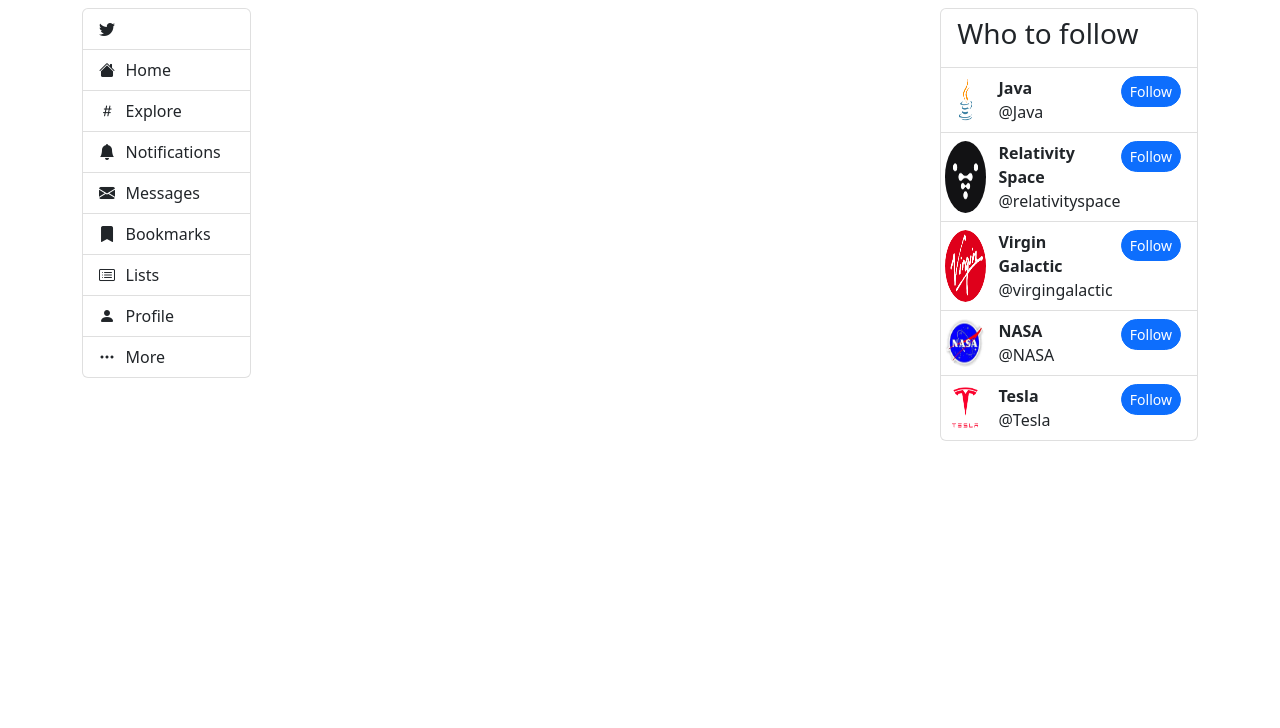
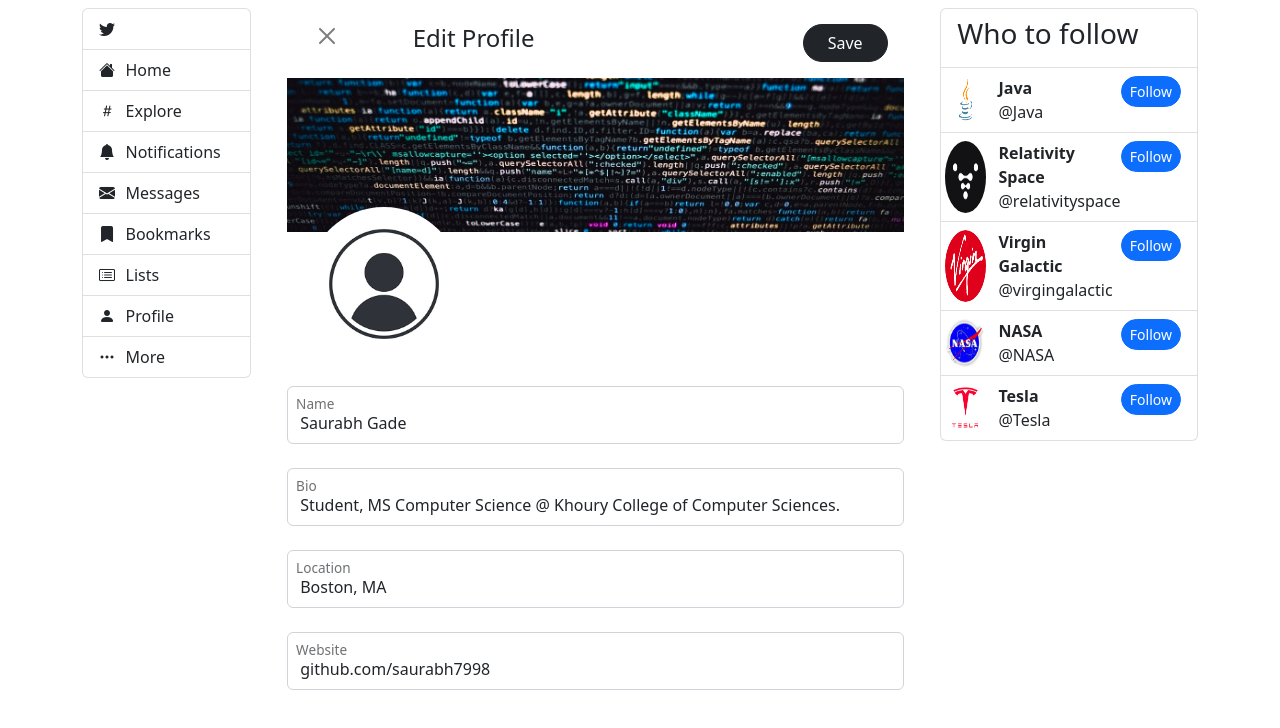
Before and after one commit to saurabh7998/twitter-clone-react-web-app, a React (Create React App) app: page /tuiter/edit-profile in a window 1280 px wide. Shown: the top 728 px of the page. Built offline with nearby package versions, Linux system fonts and the light colour scheme; the HTML template or start-up script is replaced by a standard one.

Commit message:
edit-profile page completed

```diff
--- a/src/tuiter/home/whats-happening.js
+++ b/src/tuiter/home/whats-happening.js
@@ -1,12 +1,18 @@
 import React, {useState} from "react";
-import {useDispatch} from "react-redux";
+import {useDispatch, useSelector} from "react-redux";
 import {createTuit} from "../tuits/home-tuits-reducer";
 
 const WhatsHappening = () => {
-    let [whatsHappening, setWhatsHappening] = useState('');
+    const [whatsHappening, setWhatsHappening] = useState('');
+
     const dispatch = useDispatch()
+
+    const userInfo = useSelector((state) => state.profile)[0]
     const tuitClickHandler = () => {
         const newTuit = {
+            "userName": userInfo.name,
+            "handleName": userInfo.handle,
+            "avatarImage": userInfo.profilePicture,
             "content": whatsHappening,
         }
         dispatch(createTuit(newTuit))
@@ -14,7 +20,7 @@
     return (
         <div className="row">
             <div className="col-auto">
-                <img src="/images/avatar.png" width={60}/>
+                <img src={userInfo.profilePicture} width={60}/>
             </div>
             <div className="col-10">
                 <textarea value={whatsHappening} placeholder="What's happening?"
--- a/src/tuiter/index.js
+++ b/src/tuiter/index.js
@@ -10,12 +10,15 @@
 import homeTuitsReducer from "./tuits/home-tuits-reducer";
 import {configureStore} from "@reduxjs/toolkit";
 import Profile from "./profile";
+import profileReducer from "./profile/profile-reducer";
+import EditProfile from "./profile/EditProfile";
 
 const store = configureStore({
                                  reducer: {
                                      who: whoReducer,
                                      tuits: tuitsReducer,
-                                     homeTuits: homeTuitsReducer
+                                     homeTuits: homeTuitsReducer,
+                                     profile: profileReducer,
                                  }
                              })
 
@@ -32,6 +35,7 @@
                         <Route path="home" element={<HomeComponent/>}/>
                         <Route path="explore" element={<ExploreComponent/>}/>
                         <Route path="profile" element={<Profile/>}/>
+                        <Route path="edit-profile" element={<EditProfile/>}/>
                     </Routes>
                 </div>
                 <div className="col  d-none d-lg-block">
--- /dev/null
+++ b/src/tuiter/profile/EditProfile.js
@@ -0,0 +1,95 @@
+import React, {useState} from "react";
+import {useDispatch, useSelector} from "react-redux";
+import {saveNewProfile} from "./profile-reducer";
+import {useNavigate} from "react-router";
+
+const EditProfile = () => {
+    const userInfo = useSelector((state) => state.profile)[0]
+
+    const [name, setName] = useState(userInfo.name)
+    const [bio, setBio] = useState(userInfo.bio)
+    const [location, setLocation] = useState(userInfo.location)
+    const [website, setWebsite] = useState(userInfo.website)
+
+    const dispatch = useDispatch()
+    const navigate = useNavigate()
+
+    const saveEdits = () => {
+        dispatch(saveNewProfile({
+                                    name: name,
+                                    bio: bio,
+                                    website: website,
+                                    location: location,
+                                }))
+        navigate("/tuiter/profile")
+
+    }
+
+    return (
+        <div className="container">
+            <div className="row m-3">
+                <div className="col-2">
+                    <button type="button" className="btn-close"
+                            aria-label="Close"
+                            onClick={() => navigate("/tuiter/profile")}>
+                    </button>
+                </div>
+                <div className="col-8">
+                    <p className="h4">Edit Profile</p>
+                </div>
+                <div className="col-2">
+                    <button type="button"
+                            className="btn rounded-pill btn-dark ps-4 pe-4"
+                            onClick={saveEdits}
+                    >
+                        Save
+                    </button>
+                </div>
+            </div>
+            <div className="row">
+                <img src={userInfo.bannerPicture}/>
+                <div className="wd-inline-block">
+                    <img src={userInfo.profilePicture}
+                         className="img-fluid rounded-circle w-25 wd-overlap-profile-img"/>
+                </div>
+            </div>
+            <div className="row">
+                <div className="form-floating mb-4">
+                    <input type="text" className="form-control"
+                           id="floatingInputGrid" placeholder="Full Name"
+                           value={name}
+                           onChange={(e) => setName(e.target.value)}
+                    />
+                    <label htmlFor="floatingInputGrid" className="ms-2">Name</label>
+                </div>
+                <div className="form-floating mb-4">
+                    <input type="text" className="form-control"
+                           id="floatingInputGrid" placeholder=""
+                           value={bio}
+                           onChange={(e) => setBio(e.target.value)}
+                    />
+                    <label htmlFor="floatingInputGrid" className="ms-2">Bio</label>
+                </div>
+                <div className="form-floating mb-4">
+                    <input type="text" className="form-control"
+                           id="floatingInputGrid" placeholder=""
+                           value={location}
+                           onChange={(e) => setLocation(e.target.value)}
+                    />
+                    <label htmlFor="floatingInputGrid" className="ms-2">Location</label>
+                </div>
+                <div className="form-floating mb-4">
+                    <input type="text" className="form-control"
+                           id="floatingInputGrid" placeholder=""
+                           value={website}
+                           onChange={(e) => setWebsite(e.target.value)}
+                    />
+                    <label htmlFor="floatingInputGrid" className="ms-2">Website</label>
+                </div>
+            </div>
+        </div>
+    )
+
+}
+
+export default EditProfile
--- a/src/tuiter/profile/index.js
+++ b/src/tuiter/profile/index.js
@@ -1,7 +1,11 @@
 import React from "react";
 import "./index.css";
+import {useSelector} from "react-redux";
+import {useNavigate} from "react-router";
 
 const Profile = () => {
+    const userInfo = useSelector((state) => state.profile)[0]
+    const navigate = useNavigate()
     return (
         <div className="container">
             <div className="row">
@@ -9,41 +13,46 @@
                     <i className="bi bi-arrow-left"></i>
                 </div>
                 <div className="col-10">
-                    <p className="h4 m-0">Saurabh Gade</p>
+                    <p className="h4 m-0">{userInfo.name}</p>
                     <div className="text-secondary">50 Tuits</div>
                 </div>
             </div>
             <div className="row">
-                <img src="/images/cover.png"/>
+                <img src={userInfo.bannerPicture}/>
                 <div className="wd-inline-block">
-                    <img src="/images/avatar.png"
+                    <img src={userInfo.profilePicture}
                          className="img-fluid rounded-circle w-25 wd-overlap-profile-img"/>
                     <button type="button"
-                            className="btn btn-sm btn-outline-secondary mt-2 float-end rounded-pill">Edit
+                            className="btn btn-sm btn-outline-secondary mt-2 float-end rounded-pill"
+                            onClick={() => navigate('/tuiter/edit-profile')}
+                    >
+                        Edit
                         Profile
                     </button>
                 </div>
 
             </div>
             <div className="row">
-                <p className="h4 fw-bolder m-0">Saurabh Gade</p>
-                <p className="h6 text-secondary">@saurabh7998</p>
+                <p className="h4 fw-bolder m-0">{userInfo.name}</p>
+                <p className="h6 text-secondary">@{userInfo.handle}</p>
             </div>
             <div className="row mt-3">
-                <p>Student, MS Computer Science @ Khoury College of Computer Sciences.</p>
+                <p>{userInfo.bio}</p>
             </div>
             <div className="row">
                 <div className="wd-inline-block text-secondary">
-                    <span className="pe-3"><i className="bi bi-geo-alt"></i> Boston</span>
-                    <span className="pe-3"><i className="bi bi-balloon"></i> Born September 07, 1998</span>
                     <span className="pe-3"><i
-                        className="bi bi-calendar-event"></i> Joined January 2009</span>
+                        className="bi bi-geo-alt"></i> {userInfo.location}</span>
+                    <span className="pe-3"><i
+                        className="bi bi-balloon"></i> {userInfo.dateOfBirth}</span>
+                    <span className="pe-3"><i
+                        className="bi bi-calendar-event"></i> {userInfo.dateJoined}</span>
                 </div>
             </div>
             <div className="row mt-3">
                 <div className="wd-inline-block">
-                    <span className="pe-3"><b>731</b> Following</span>
-                    <span className="pe-3"><b>509</b> Followers</span>
+                    <span className="pe-3"><b>{userInfo.followingCount}</b> Following</span>
+                    <span className="pe-3"><b>{userInfo.followersCount}</b> Followers</span>
                 </div>
             </div>
 
--- /dev/null
+++ b/src/tuiter/profile/profile-reducer.js
@@ -0,0 +1,42 @@
+import {createSlice} from "@reduxjs/toolkit";
+
+const initialState = [{
+    name: "Saurabh Gade",
+    handle: "saurabh7998",
+    profilePicture: '/images/avatar.png',
+    bannerPicture: "/images/cover.png",
+    bio: 'Student, MS Computer Science @ Khoury College of Computer Sciences.',
+    website: 'github.com/saurabh7998',
+    location: 'Boston, MA',
+    dateOfBirth: '07 September, 1998',
+    dateJoined: '04 July, 2009',
+    followingCount: 509,
+    followersCount: 731,
+
+}];
+
+const profileReducer = createSlice({
+                                       name: "profile",
+                                       initialState: initialState,
+                                       reducers: {
+                                           saveNewProfile(state, action) {
+                                               state.shift();
+                                               state.push({
+                                                              name: action.payload.name,
+                                                              handle: "saurabh7998",
+                                                              profilePicture: '/images/avatar.png',
+                                                              bannerPicture: "/images/cover.png",
+                                                              bio: action.payload.bio,
+                                                              website: action.payload.website,
+                                                              location: action.payload.location,
+                                                              dateOfBirth: '07 September, 1998',
+                                                              dateJoined: '04 July, 2009',
+                                                              followingCount: 509,
+                                                              followersCount: 731,
+                                                          })
+                                           }
+                                       }
+                                   })
+
+export const {saveNewProfile} = profileReducer.actions
+export default profileReducer.reducer
--- a/src/tuiter/tuits/home-tuits-reducer.js
+++ b/src/tuiter/tuits/home-tuits-reducer.js
@@ -1,14 +1,14 @@
 import {createSlice} from "@reduxjs/toolkit";
 import homeTuits from './home-tuits';
 
-const currentUser = {
-    "userName": "Saurabh",
-    "handleName": "@saurabh7998",
-    "avatarImage": "/images/avatar.png",
-};
+// const currentUser = {
+//     "userName": "Saurabh",
+//     "handleName": "@saurabh7998",
+//     "avatarImage": "/images/avatar.png",
+// };
 
 const templateTuit = {
-    ...currentUser,
+    // ...currentUser,
     "topic": "General",
     "time": "23h",
     "replies": "4.2K",
```
